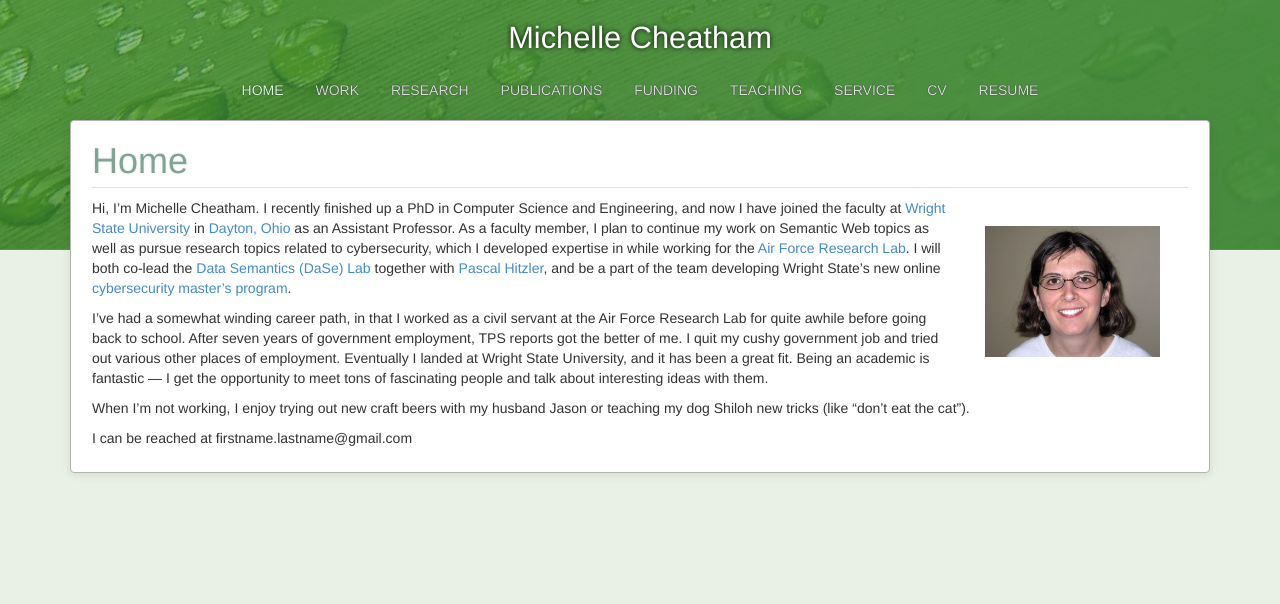
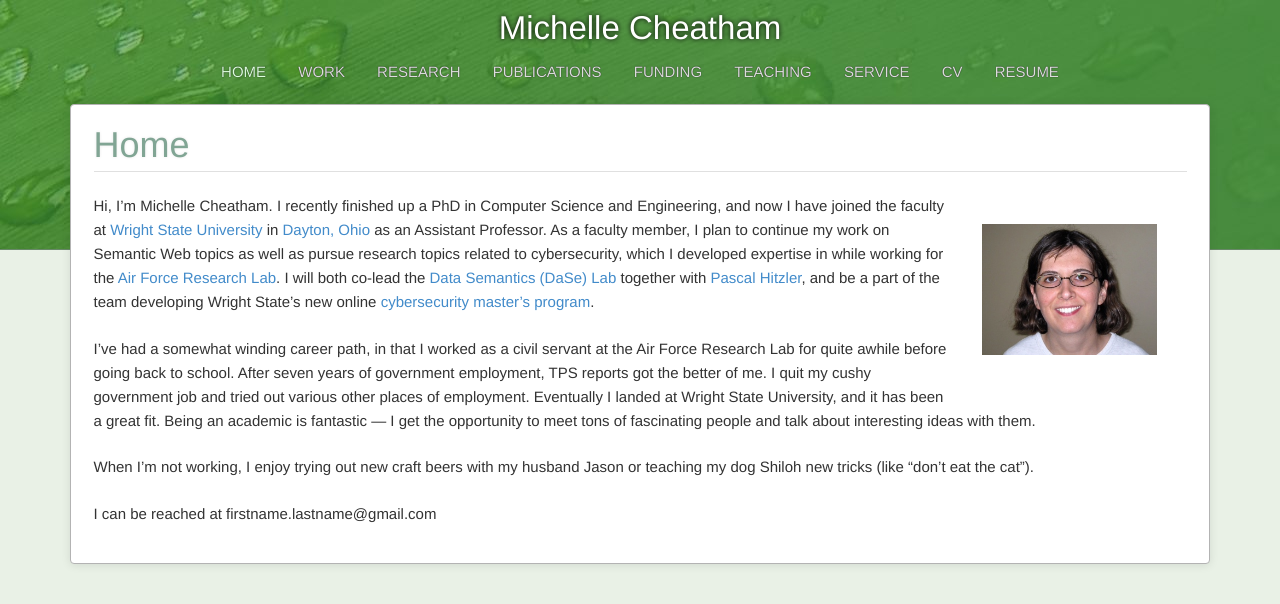
Before and after one commit to mcheatham/mcheatham.github.io, a Jekyll site: the page built from index.md, in a window 1280 px wide. Shown: the top 604 px of the page. Built offline with Jekyll 4.4.1, drawn with Linux system fonts in a browser that asks for light colours; Markdown is read by kramdown in place of the engine named in the settings.

Commit message:
Lighter text with a bit more room

```diff
--- a/css/main.css
+++ b/css/main.css
@@ -1,6 +1,13 @@
 html, body {
 	padding: 0;
-	background: white
+	background: white;
+	font-weight: 300;
+	font-size: 15px;
+	line-height: 1.6em;
+}
+
+p {
+	margin-bottom: 1.5em;
 }
 
 #top {
```
